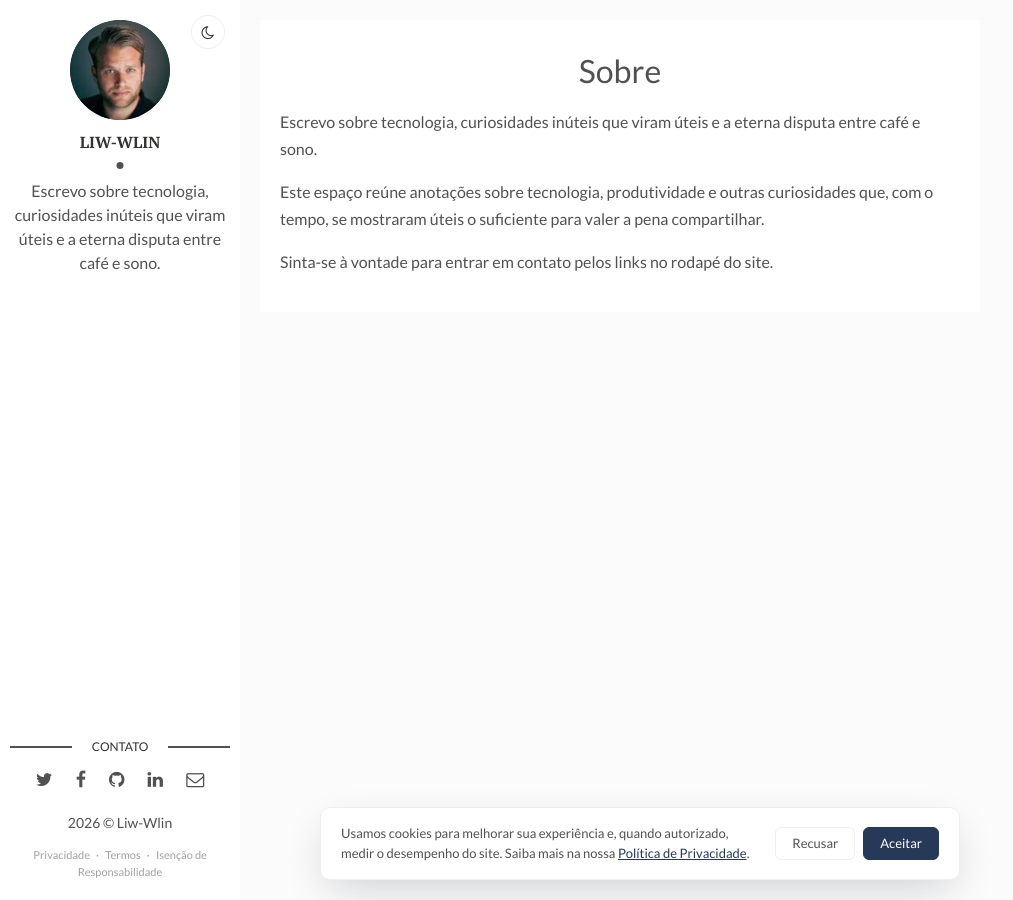
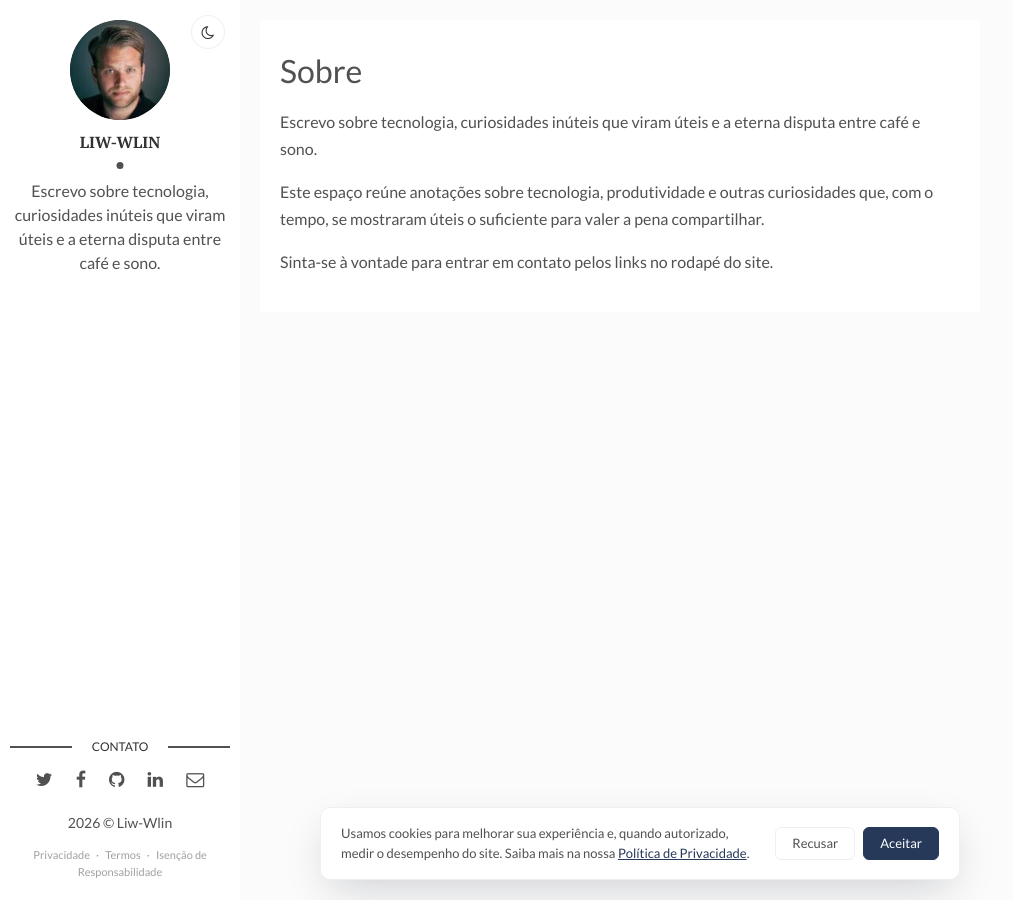
Before and after one commit to Liww-Wan/blog, a Jekyll site: the page built from about.md, in a window 1280 px wide. Shown: the whole page, without its empty margins (0-1013 px from the left). Built offline with Jekyll 4.4.1, drawn with Linux system fonts in a browser that asks for light colours.

Commit message:
Update _post-page.scss

```diff
--- a/assets/css/scss/parts/_post-page.scss
+++ b/assets/css/scss/parts/_post-page.scss
@@ -20,7 +20,10 @@
 
 .legal-page {
   max-width: 720px;
-  margin: 0 auto;
+  margin: 0;
+  .header-page {
+    text-align: left;
+  }
   h2 {
     margin: 1.6em 0 0.6em;
     font-size: 20px;
```
